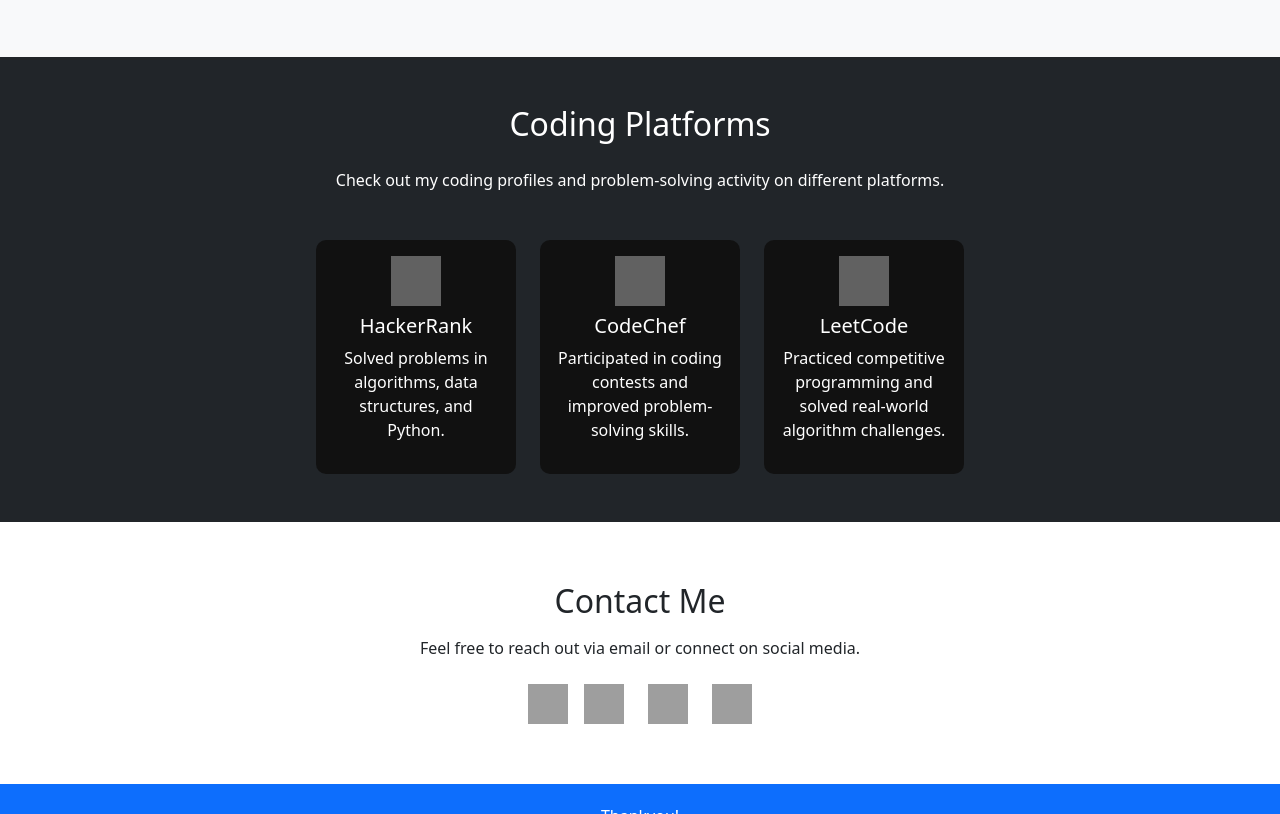
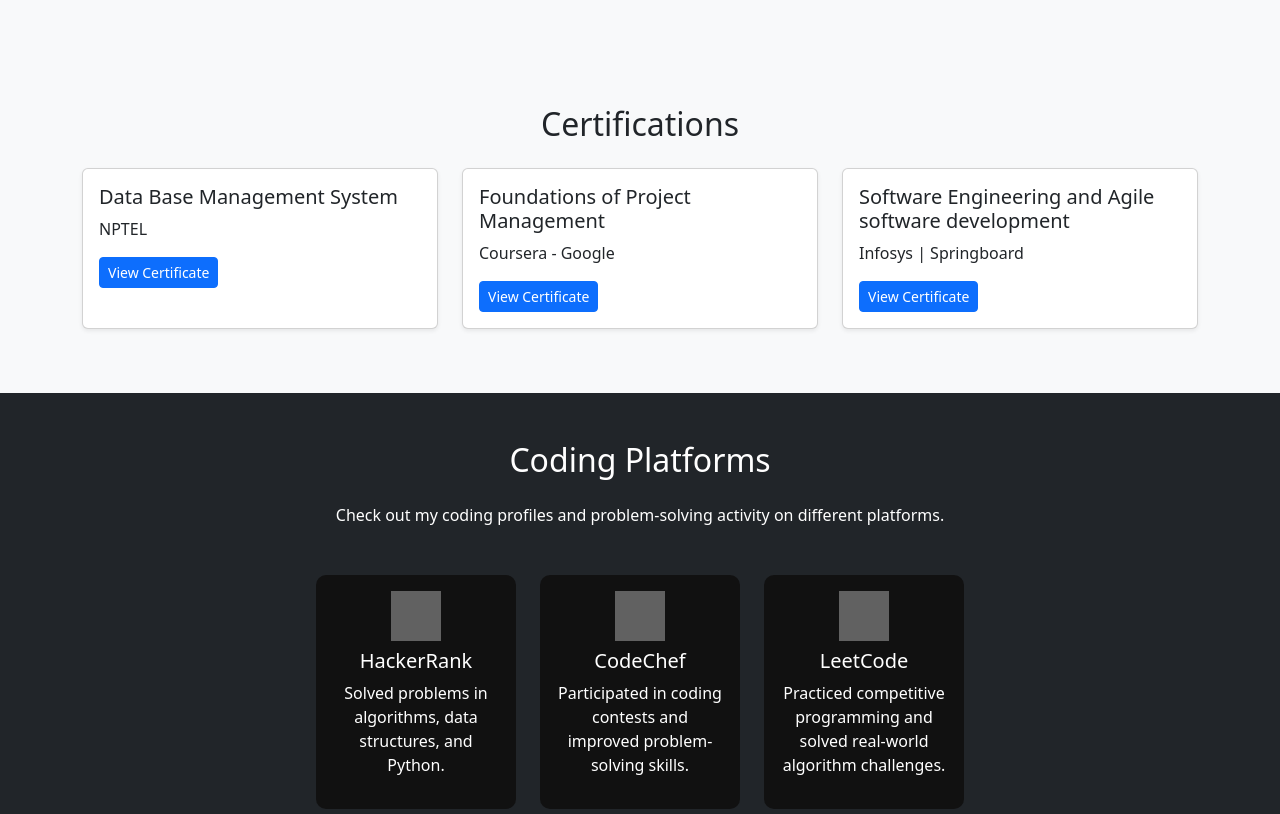
Before and after one commit to simran487/Portfolio21, a plain HTML site: page index.html in a window 1280 px wide. Shown: the part 1986-2800 px from the top of the page. Drawn offline with nearby package versions, Linux system fonts and the light colour scheme; grey boxes are pictures that could not be loaded.

Commit message:
adding certifications

```diff
--- a/index.html
+++ b/index.html
@@ -9,7 +9,7 @@
   <!-- External CSS -->
   <link rel="stylesheet" href="style.css">
 </head>
-<body>
+<body data-bs-spy="scroll" data-bs-target=".navbar" data-bs-offset="70" tabindex="0">
 
 <!-- Navbar -->
 <nav class="navbar navbar-expand-lg fixed-top">
@@ -23,6 +23,7 @@
         <li class="nav-item"><a class="nav-link" href="#hero">Home</a></li>
         <li class="nav-item"><a class="nav-link" href="#about">About</a></li>
         <li class="nav-item"><a class="nav-link" href="#projects">Projects</a></li>
+        <li class="nav-item"><a class="nav-link" href="#certifications">Certifications</a></li>
         <li class="nav-item"><a class="nav-link" href="#contact">Contact</a></li>
         <a class="nav-link" href="pdf_Files\Resume.pdf" target="_blank">Resume</a>
 
@@ -130,6 +131,51 @@
   </div>
 </section>
 
+<!-- ===== Certifications Section ===== -->
+
+<section id="certifications" class="py-5 bg-light">
+  <div class="container">
+    <h2 class="text-center mb-4">Certifications</h2>
+    <div class="row justify-content-center">
+
+      <!-- Certification 1 -->
+      <div class="col-md-6 col-lg-4 mb-3">
+        <div class="card shadow-sm h-100">
+          <div class="card-body">
+            <h5 class="card-title">Data Base Management System</h5>
+            <p class="card-text">NPTEL</p>
+            <a href="pdf_Files\Data Base Management System.pdf" target="_blank" class="btn btn-sm btn-primary">View Certificate</a>
+          </div>
+        </div>
+      </div>
+
+      <!-- Certification 2 -->
+      <div class="col-md-6 col-lg-4 mb-3">
+        <div class="card shadow-sm h-100">
+          <div class="card-body">
+            <h5 class="card-title">Foundations of Project Management</h5>
+            <p class="card-text">Coursera - Google</p>
+            <a href="pdf_Files\Foundations of Project Management.pdf" target="_blank" class="btn btn-sm btn-primary">View Certificate</a>
+          </div>
+        </div>
+      </div>
+
+      <!-- Certification 3 -->
+      <div class="col-md-6 col-lg-4 mb-3">
+        <div class="card shadow-sm h-100">
+          <div class="card-body">
+            <h5 class="card-title">Software Engineering and Agile software development</h5>
+            <p class="card-text">Infosys | Springboard</p>
+            <a href="e:\certificates\INFOSYS_12022002026021.pdf" target="_blank" class="btn btn-sm btn-primary">View Certificate</a>
+          </div>
+        </div>
+      </div>
+
+    </div>
+  </div>
+</section>
+
+
 <!-- Coding Platforms Section -->
 <section id="coding-platforms" class="bg-dark text-white py-5">
   <div class="container text-center">
--- a/script.js
+++ b/script.js
@@ -70,3 +70,16 @@ const observer = new IntersectionObserver((entries) => {
 }, { threshold: 0.2 });
 
 sections.forEach(section => observer.observe(section));
+
+
+// Smooth scrolling effect for navbar links
+document.querySelectorAll('.nav-link').forEach(anchor => {
+  anchor.addEventListener('click', function (e) {
+    if (this.getAttribute('href').startsWith('#')) {
+      e.preventDefault();
+      document.querySelector(this.getAttribute('href')).scrollIntoView({
+        behavior: 'smooth'
+      });
+    }
+  });
+});
```
Also changed, not shown: 3 other files.
